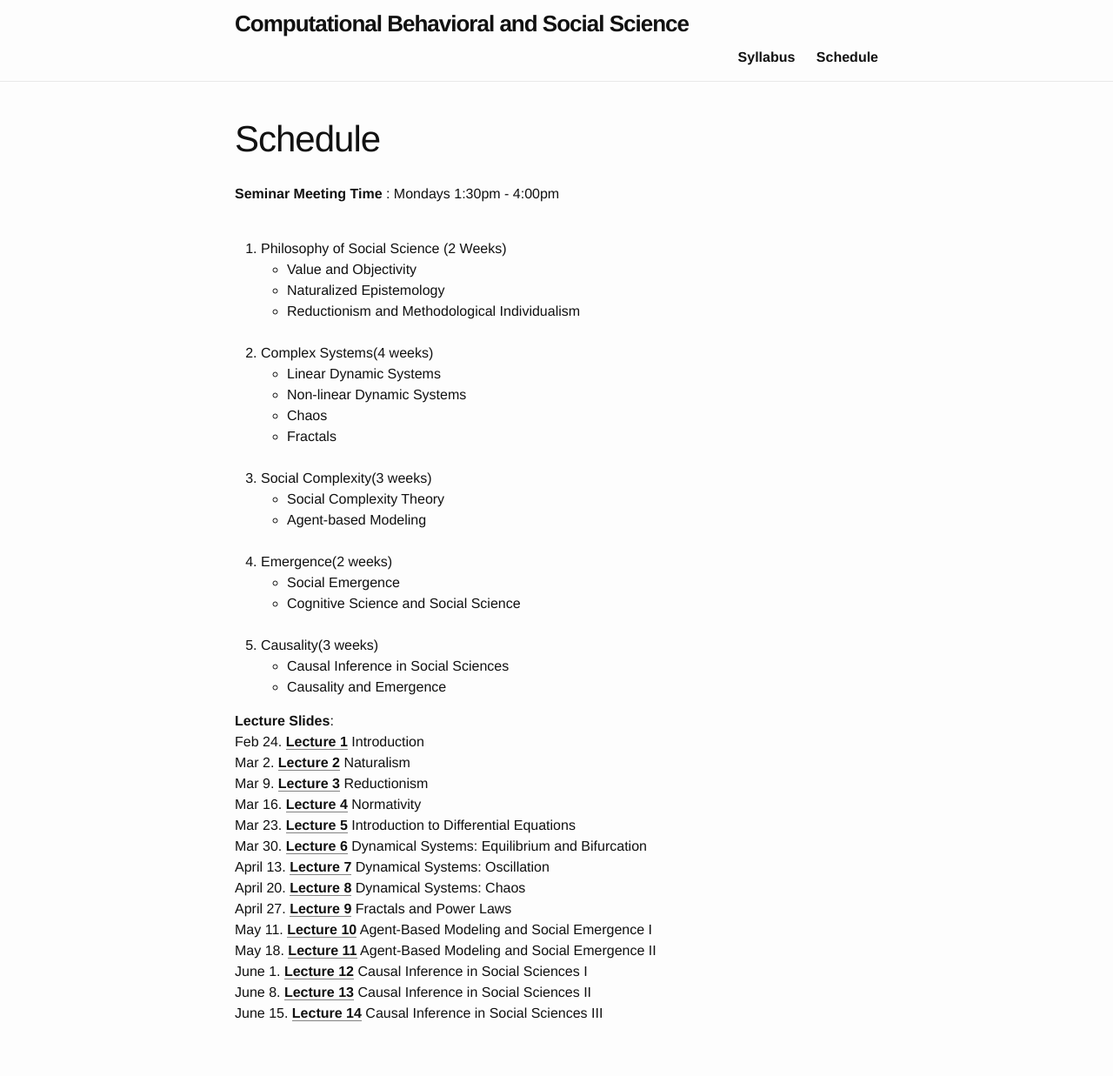
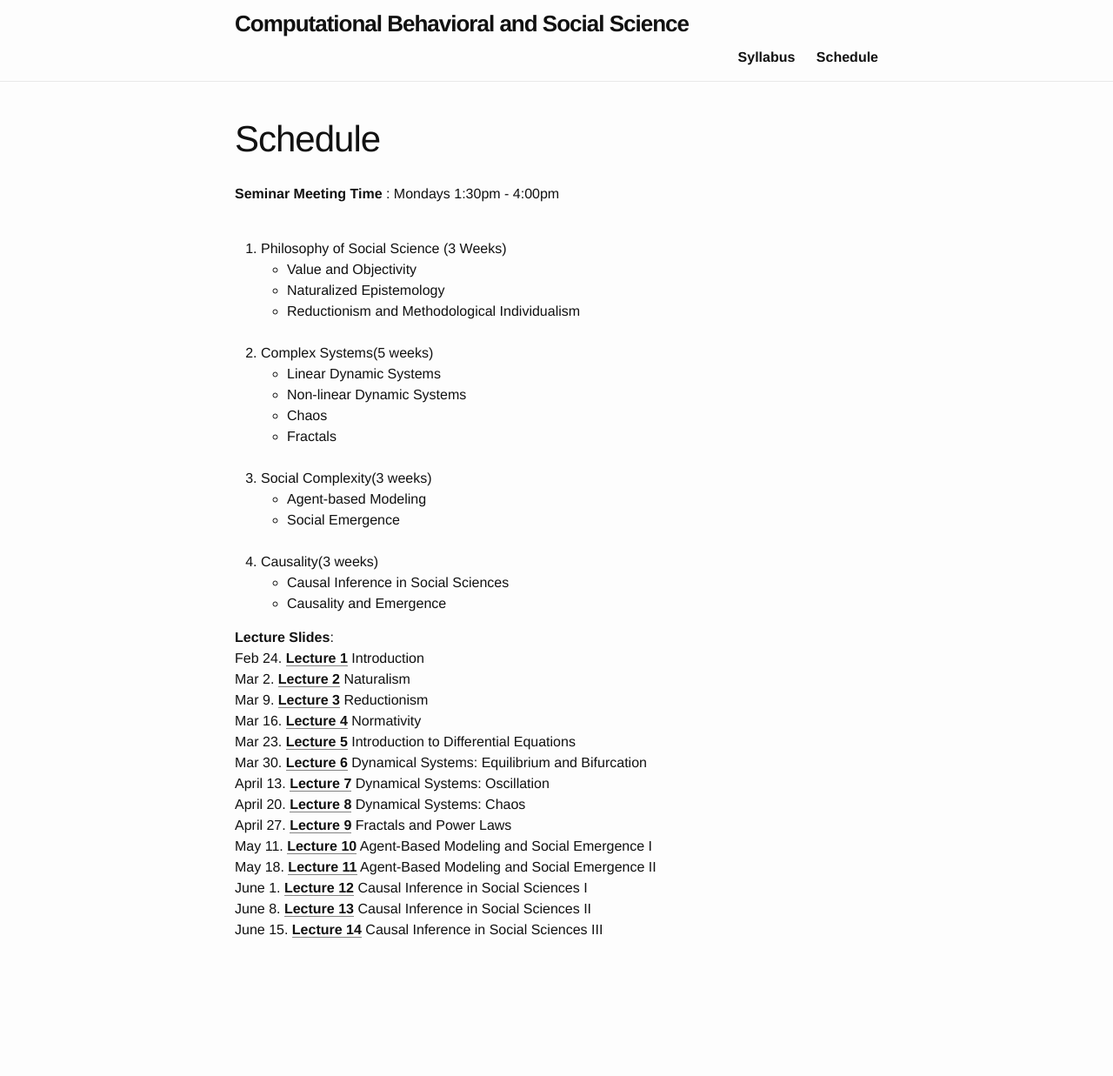
Before and after one commit to comphiacademy/cbss20s, a Jekyll site: the page built from schedule.md, in a window 1280 px wide. Shown: the whole page at 87% size. Built offline with Jekyll 4.4.1, drawn with Linux system fonts in a browser that asks for light colours; after the commit the page ends 1141 px from its top, so only the background shows below that.

Commit message:
Week 16 commit, change schedule.

```diff
--- a/schedule.md
+++ b/schedule.md
@@ -7,13 +7,13 @@ permalink: /schedule/
 **Seminar Meeting Time** : Mondays 1:30pm - 4:00pm\\
 <br>
 
-1. Philosophy of Social Science (2 Weeks)
+1. Philosophy of Social Science (3 Weeks)
   * Value and Objectivity
   * Naturalized Epistemology
   * Reductionism and Methodological Individualism\\
 <br>
 
-2. Complex Systems(4 weeks)
+2. Complex Systems(5 weeks)
   *  Linear Dynamic Systems
   *  Non-linear Dynamic Systems
   *  Chaos
@@ -21,16 +21,11 @@ permalink: /schedule/
 <br>
 
 3. Social Complexity(3 weeks)
-  *  Social Complexity Theory
-  *  Agent-based Modeling\\
+  *  Agent-based Modeling
+  *  Social Emergence\\
 <br>
 
-4. Emergence(2 weeks)
-  * Social Emergence
-  * Cognitive Science and Social Science\\
-<br>
-
-5. Causality(3 weeks)
+4. Causality(3 weeks)
   *  Causal Inference in Social Sciences
   *  Causality and Emergence
 <br>
```
